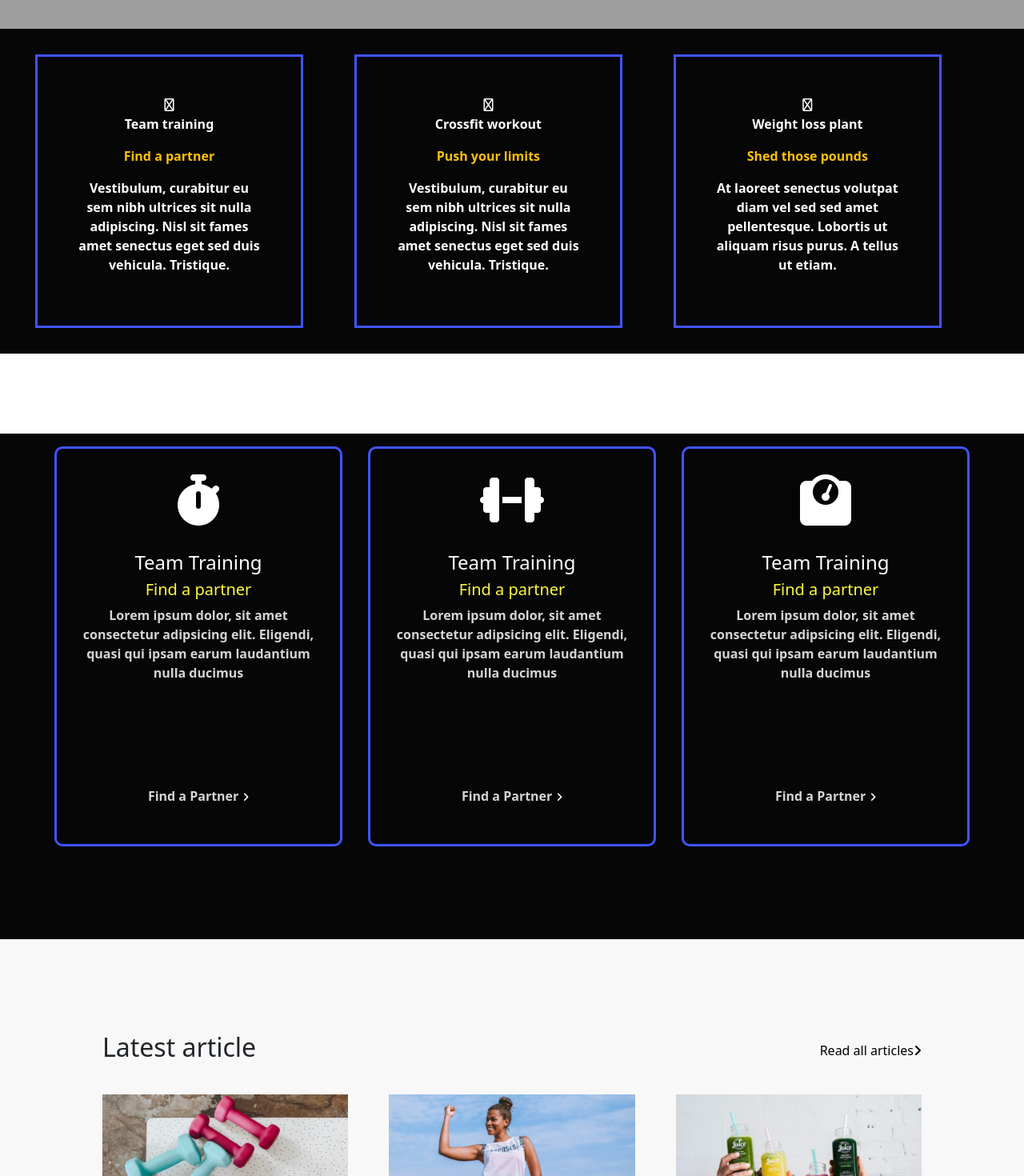
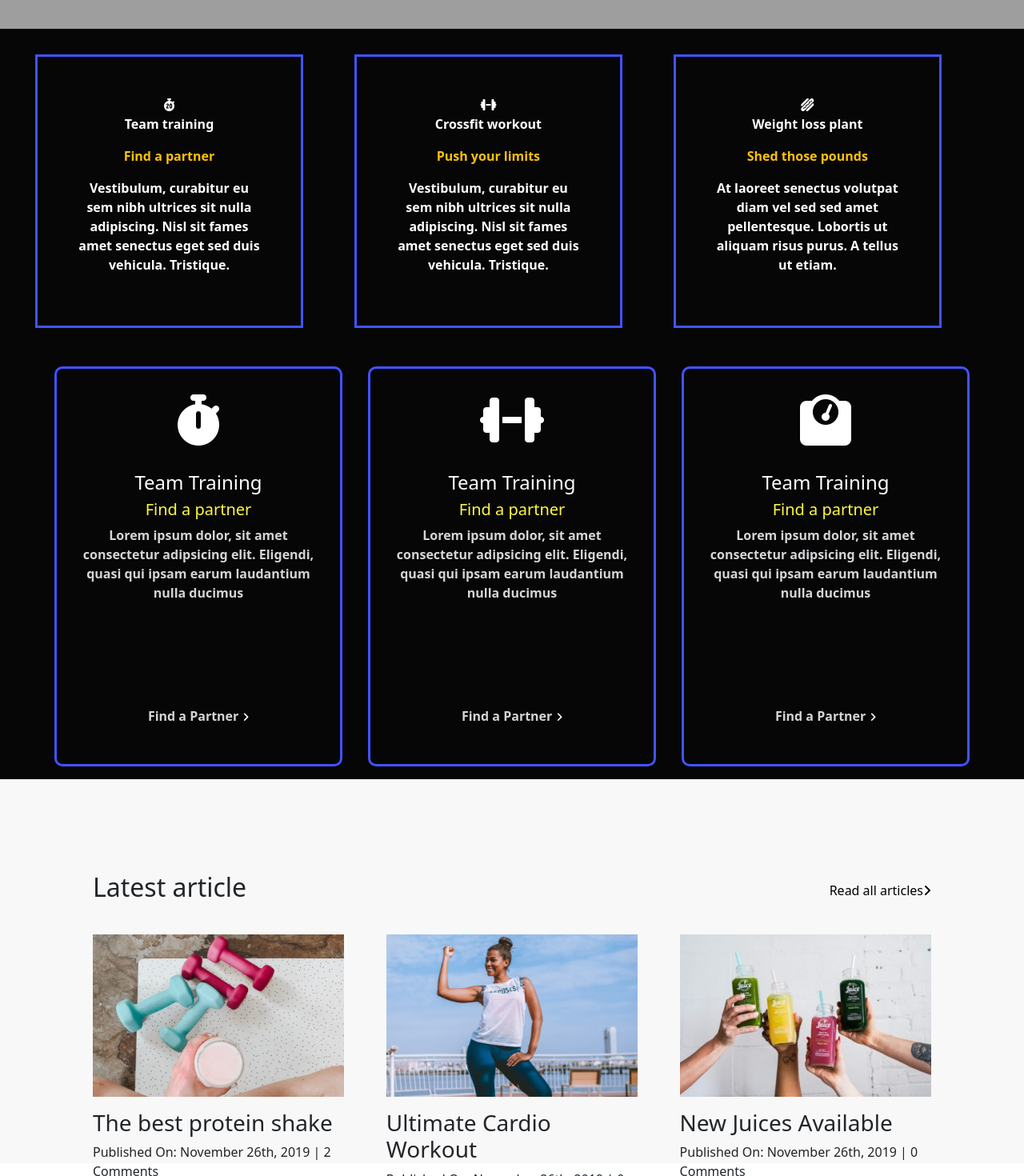
Before and after one commit to Adelmysterio/proj-html-vuejs, a Vue app: page / in a window 1280 px wide. Shown: the part 1820-3290 px from the top of the page at 80% size. Built offline with nearby package versions, Linux system fonts and the light colour scheme; grey boxes are pictures that could not be loaded.

Commit message:
prova icon fix ciro

```diff
--- a/src/components/AppCiro.vue
+++ b/src/components/AppCiro.vue
@@ -21,7 +21,7 @@ return {
     ArticleCard:[
                 {
                 id: 0,
-                icon: 'fa-regular fa-stopwatch-20',
+                icon: 'fas fa-stopwatch-20',
                 title: 'Team training',
                 ywtitle:'Find a partner',
                 text: 'Vestibulum, curabitur eu sem nibh ultrices sit nulla adipiscing. Nisl sit fames amet senectus eget sed duis vehicula. Tristique.',
@@ -29,7 +29,7 @@ return {
             },
                 {
                 id: 1,
-                icon: 'fa-regular fa-dumbbell',
+                icon: 'fas fa-dumbbell',
                 title: 'Crossfit workout',
                 ywtitle:'Push your limits',
                 text: 'Vestibulum, curabitur eu sem nibh ultrices sit nulla adipiscing. Nisl sit fames amet senectus eget sed duis vehicula. Tristique.',
@@ -37,7 +37,7 @@ return {
             },
                 {
                 id: 2,
-                icon: 'fa-regular fa-hotdog',
+                icon: 'fas fa-hotdog',
                 title: 'Weight loss plant',
                 ywtitle:'Shed those pounds',
                 text: 'At laoreet senectus volutpat diam vel sed sed amet pellentesque. Lobortis ut aliquam risus purus. A tellus ut etiam.',
--- a/src/components/AppLorenz.vue
+++ b/src/components/AppLorenz.vue
@@ -9,7 +9,6 @@ data() {
 </script>
 
 <template>
-    <div>
         <div class="card-container">
             <div class="card-wrapper  container-huge">
                 <div class="card-item">
@@ -74,9 +73,8 @@ data() {
                 </div>
             </div>
         </div>
-    </div>
     <div class="articles-container">
-        <div class="container">
+        <div class="container-huge">
             <div class="articles-links">
                 <h2>Latest article</h2>
                 <div class="articles-readAll">
@@ -178,8 +176,6 @@ data() {
 }
 
 .card-wrapper{
-    margin-top: 100px;
-    padding-bottom: 100px;
     display: flex;
     flex-wrap: wrap;
     justify-content: center;
```
